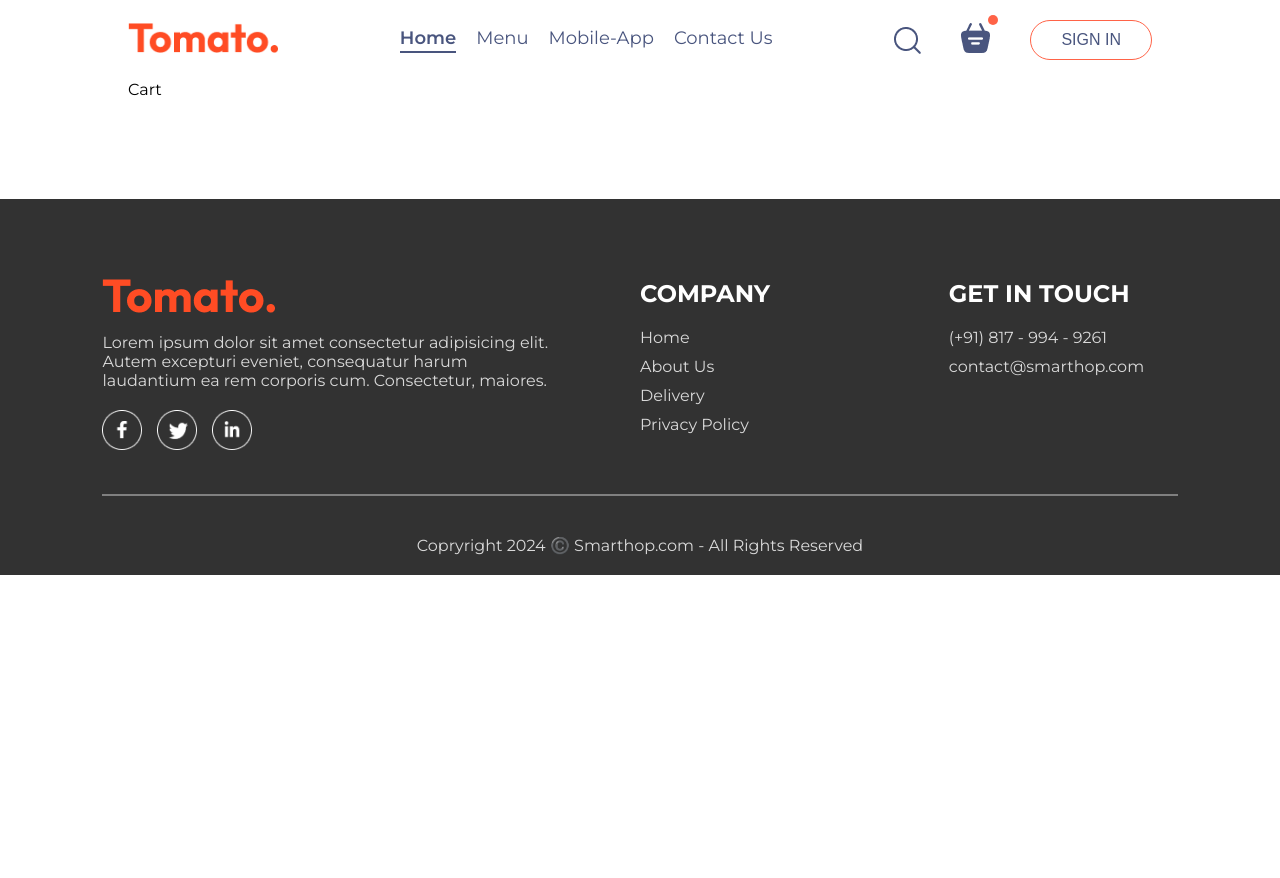
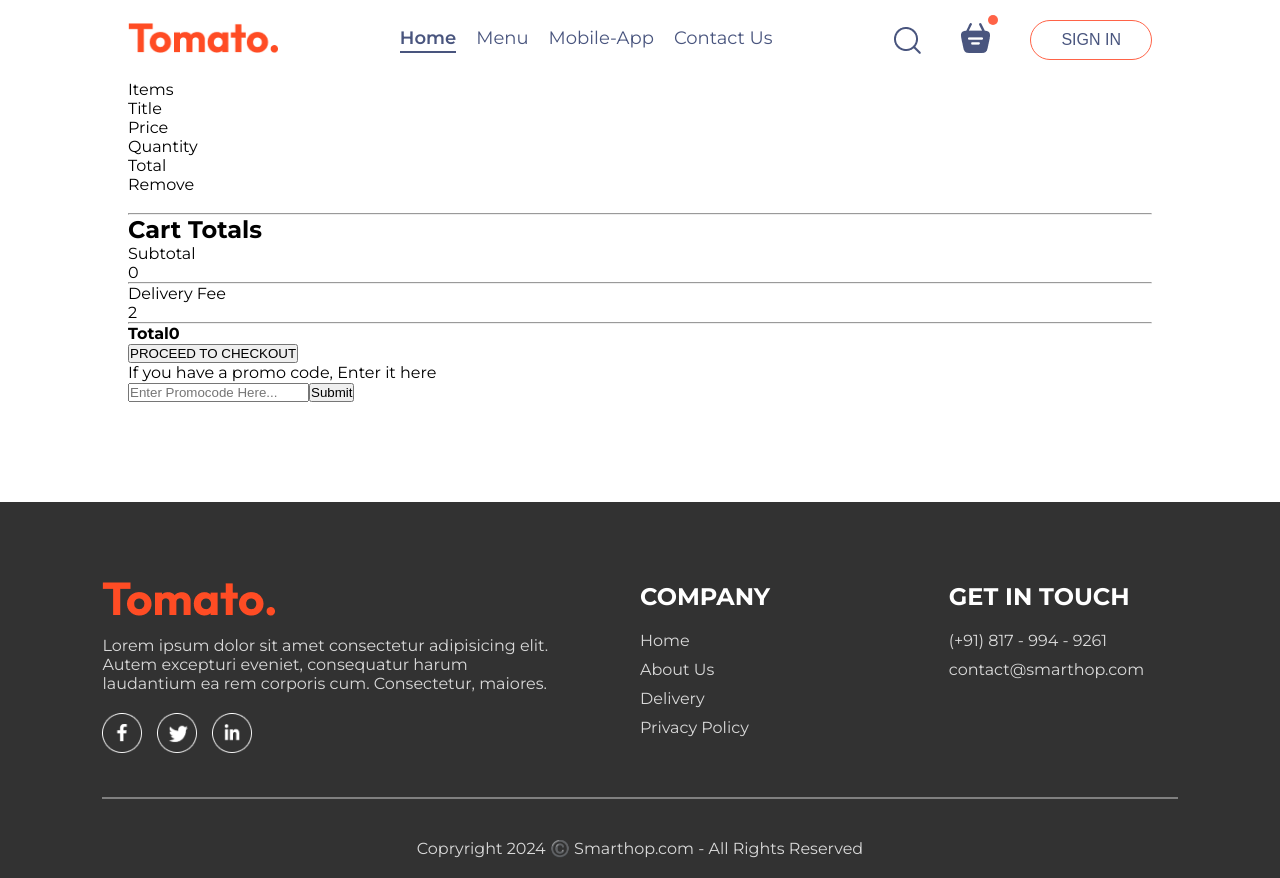
Before and after one commit to saisashreek2692/Smarthop-eMenuReact, a React (Vite) app: page /cart in a window 1280 px wide. Before the commit the page ends 800 px from the top, so only its background shows below. Built offline with nearby package versions, Linux system fonts and the light colour scheme.

Commit message:
Cart Page UI Created

```diff
--- a/src/Pages/Cart/Cart.jsx
+++ b/src/Pages/Cart/Cart.jsx
@@ -1,10 +1,76 @@
 /* eslint-disable no-unused-vars */
-import React from 'react'
+import React, { useContext } from "react";
+import { StoreContext } from "../../Context/StoreContext";
 
 const Cart = () => {
+  const { cartItems, food_list, removeFromCart } = useContext(StoreContext);
+
   return (
-    <div>Cart</div>
-  )
-}
+    <div className="cart">
+      <div className="cart-items">
+        <div className="cart-items-title">
+          <p>Items</p>
+          <p>Title</p>
+          <p>Price</p>
+          <p>Quantity</p>
+          <p>Total</p>
+          <p>Remove</p>
+        </div>
+        <br />
+        <hr />
+        {food_list.map((item, index) => {
+          if (cartItems[item._id] > 0) {
+            return (
+              <>
+                <div key={index} className="cart-items-title cart-items-item">
+                  <img src={item.image} alt={item.name} />
+                  <p>{item.name}</p>
+                  <p>$ {item.price}</p>
+                  <p>{cartItems[item._id]}</p>
+                  <p>$ {item.price * cartItems[item._id]}</p>
+                  <p onClick={() => removeFromCart(item._id)} className="cross">
+                    x
+                  </p>
+                </div>
+                <hr />
+              </>
+            );
+          }
+        })}
+      </div>
+      <div className="cart-bottom">
+        <div className="cart-total">
+          <h2>Cart Totals</h2>
+          <div>
+            <div className="cart-total-details">
+              <p>Subtotal</p>
+              <p>{0}</p>
+            </div>
+            <hr />
+            <div className="cart-total-details">
+              <p>Delivery Fee</p>
+              <p>{2}</p>
+            </div>
+            <hr />
+            <div className="cart-total-details">
+              <b>Total</b>
+              <b>{0}</b>
+            </div>
+          </div>
+          <button>PROCEED TO CHECKOUT</button>
+        </div>
+        <div className="cart-promocode">
+          <div>
+            <p>If you have a promo code, Enter it here</p>
+            <div className="cart-promocode-input">
+              <input type="text" placeholder="Enter Promocode Here..." />
+              <button>Submit</button>
+            </div>
+          </div>
+        </div>
+      </div>
+    </div>
+  );
+};
 
-export default Cart
+export default Cart;
```
